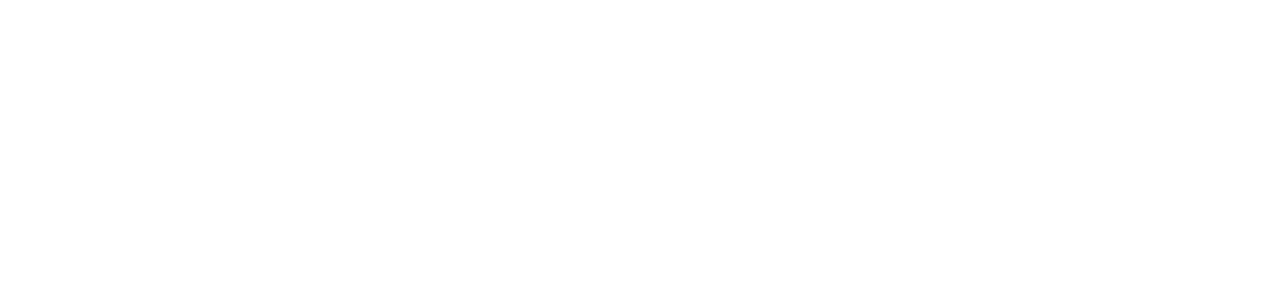
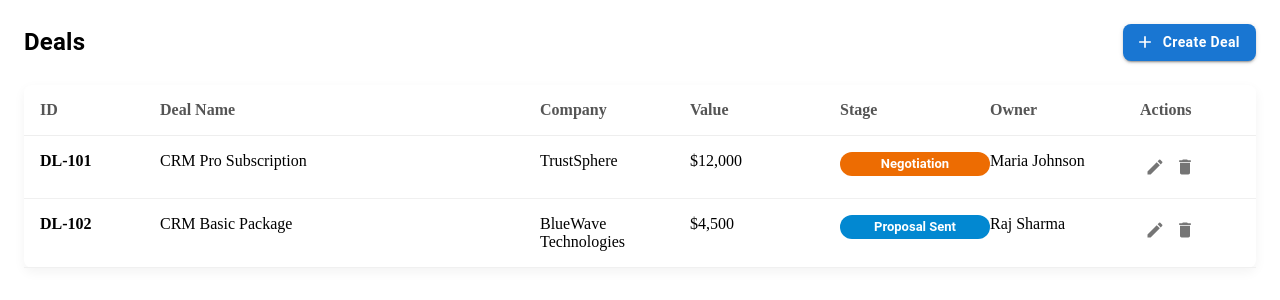
Before and after one commit to Sajida-NA/CRM-frontend, a React (Vite) app: page /dealslist in a window 1280 px wide. Before the commit this address had no page. Shown: the top 300 px of the page. Built offline with nearby package versions, Linux system fonts and the light colour scheme.

Commit message:
Added Create Deal Modal

```diff
--- a/src/App.jsx
+++ b/src/App.jsx
@@ -7,7 +7,7 @@
 import CompanyDetails from "./Pages/Companies/CompanyDetails/CompanyDetails";
 import CreateTicket from "./Pages/Tickets/components/CreateTicket";
 import ForgotPassword from "./Pages/Auth/ForgotPassword/ForgotPassword";
-
+import DealsList from "./Pages/Deals/DealsList";
 
 function App() {
   return (
@@ -21,6 +21,7 @@
         <Route path="/company/:id" element={<CompanyDetails />} />
         <Route path="/leadslist" element={<Leadslist/>}/>
         <Route path="/forgotpassword" element={<ForgotPassword/>}/>
+        <Route path="/dealslist" element={<DealsList/>}/>
 
         {/* <Route path="/register" element={<Register/>}/> */}
       </Routes>
--- /dev/null
+++ b/src/Components/common/ModalWrapper.jsx
@@ -0,0 +1,72 @@
+import {
+  Dialog,
+  DialogTitle,
+  DialogContent,
+  IconButton,
+  Box
+} from "@mui/material";
+import CloseIcon from "@mui/icons-material/Close";
+
+export default function ModalWrapper({
+  open,
+  onClose,
+  title,
+  children,
+  maxWidth = "sm"
+}) {
+  return (
+    <Dialog
+      open={open}
+      onClose={onClose}
+      fullWidth
+      maxWidth={maxWidth}
+      PaperProps={{
+        sx: {
+          borderRadius: 3,
+          boxShadow: "0px 8px 24px rgba(0,0,0,0.15)",
+          p: 1,
+          animation: "fadeIn 0.25s ease-in-out",
+        },
+      }}
+    >
+      {/* Header */}
+      <Box
+        sx={{
+          display: "flex",
+          alignItems: "center",
+          justifyContent: "space-between",
+          px: 2,
+          pt: 1,
+          pb: 0.5,
+        }}
+      >
+        <DialogTitle
+          sx={{
+            p: 0,
+            fontSize: "1.25rem",
+            fontWeight: 600,
+          }}
+        >
+          {title}
+        </DialogTitle>
+
+        <IconButton onClick={onClose} size="small">
+          <CloseIcon />
+        </IconButton>
+      </Box>
+
+      {/* Body */}
+      <DialogContent
+        dividers
+        sx={{
+          px: 2,
+          py: 2,
+          backgroundColor: "#fafafa",
+          borderRadius: 2,
+        }}
+      >
+        {children}
+      </DialogContent>
+    </Dialog>
+  );
+}
--- /dev/null
+++ b/src/Pages/Deals/DealsList.jsx
@@ -0,0 +1,142 @@
+import {
+  Box,
+  Typography,
+  Button,
+  Chip,
+  IconButton,
+} from "@mui/material";
+import AddIcon from "@mui/icons-material/Add";
+import EditIcon from "@mui/icons-material/Edit";
+import DeleteIcon from "@mui/icons-material/Delete";
+import { useNavigate } from "react-router-dom";
+import { useState } from "react";
+import CreateDealModal from "./components/CreateDealModal";
+
+export default function DealsList() {
+  const navigate = useNavigate();
+  const [openCreate, setOpenCreate] = useState(false);
+
+  const deals = [
+    {
+      id: "DL-101",
+      name: "CRM Pro Subscription",
+      company: "TrustSphere",
+      value: "$12,000",
+      stage: "Negotiation",
+      owner: "Maria Johnson",
+      created: "Apr 8, 2025",
+    },
+    {
+      id: "DL-102",
+      name: "CRM Basic Package",
+      company: "BlueWave Technologies",
+      value: "$4,500",
+      stage: "Proposal Sent",
+      owner: "Raj Sharma",
+      created: "Apr 8, 2025",
+    },
+  ];
+
+  const stageColor = {
+    "Negotiation": "warning",
+    "Proposal Sent": "info",
+    "Closed Won": "success",
+    "Closed Lost": "error",
+  };
+
+  return (
+    <Box sx={{ p: 2 }}>
+      {/* Header */}
+      <Box sx={{ display: "flex", justifyContent: "space-between", mb: 3 }}>
+        <Typography sx={{ fontSize: 24, fontWeight: 700 }}>
+          Deals
+        </Typography>
+
+        <Button
+          variant="contained"
+          startIcon={<AddIcon />}
+          sx={{ borderRadius: 2, textTransform: "none", fontWeight: 600 }}
+          onClick={() => setOpenCreate(true)}
+        >
+          Create Deal
+        </Button>
+      </Box>
+
+      {/* Table */}
+      <Box
+        sx={{
+          background: "#fff",
+          borderRadius: 2,
+          boxShadow: "0px 4px 12px rgba(0,0,0,0.05)",
+        }}
+      >
+        {/* Table Header */}
+        <Box
+          sx={{
+            display: "grid",
+            gridTemplateColumns:
+              "120px 1fr 150px 150px 150px 150px 100px",
+            p: 2,
+            fontWeight: 600,
+            color: "#555",
+            borderBottom: "1px solid #eee",
+          }}
+        >
+          <Box>ID</Box>
+          <Box>Deal Name</Box>
+          <Box>Company</Box>
+          <Box>Value</Box>
+          <Box>Stage</Box>
+          <Box>Owner</Box>
+          <Box>Actions</Box>
+        </Box>
+
+        {/* Table Rows */}
+        {deals.map((d) => (
+          <Box
+            key={d.id}
+            sx={{
+              display: "grid",
+              gridTemplateColumns:
+                "120px 1fr 150px 150px 150px 150px 100px",
+              p: 2,
+              borderBottom: "1px solid #f0f0f0",
+              cursor: "pointer",
+              ":hover": { background: "#fafafa" },
+            }}
+            onClick={() => navigate(`/deals/${d.id}`)}
+          >
+            <Box sx={{ fontWeight: 600 }}>{d.id}</Box>
+            <Box>{d.name}</Box>
+            <Box>{d.company}</Box>
+            <Box>{d.value}</Box>
+
+            <Chip
+              label={d.stage}
+              color={stageColor[d.stage] || "default"}
+              size="small"
+              sx={{ fontWeight: 600 }}
+            />
+
+            <Box>{d.owner}</Box>
+
+            <Box onClick={(e) => e.stopPropagation()}>
+              <IconButton size="small">
+                <EditIcon fontSize="small" />
+              </IconButton>
+              <IconButton size="small">
+                <DeleteIcon fontSize="small" />
+              </IconButton>
+            </Box>
+          </Box>
+        ))}
+      </Box>
+
+      {/* Create Deal Modal */}
+      <CreateDealModal
+        open={openCreate}
+        onClose={() => setOpenCreate(false)}
+      />
+    </Box>
+  );
+}
--- /dev/null
+++ b/src/Pages/Deals/components/CreateDealModal.jsx
@@ -0,0 +1,141 @@
+import { Box, Button, TextField, MenuItem } from "@mui/material";
+import { useState } from "react";
+import ModalWrapper from "../../../Components/common/ModalWrapper"
+
+export default function CreateDealModal({ open, onClose, onSave }) {
+  const [form, setForm] = useState({
+    name: "",
+    company: "",
+    value: "",
+    stage: "",
+    owner: "",
+    closeDate: "",
+    pipeline: "",
+    probability: "",
+  });
+
+  const handleChange = (e) =>
+    setForm({ ...form, [e.target.name]: e.target.value });
+
+  const handleSave = () => {
+    if (onSave) onSave(form);
+    onClose();
+  };
+
+  return (
+    <ModalWrapper
+      open={open}
+      onClose={onClose}
+      title="Create Deal"
+      maxWidth="sm"
+    >
+      <Box sx={{ mt: 1, display: "grid", gap: 2 }}>
+        <TextField
+          label="Deal Name"
+          name="name"
+          value={form.name}
+          onChange={handleChange}
+          fullWidth
+          size="small"
+        />
+
+        <TextField
+          label="Company"
+          name="company"
+          value={form.company}
+          onChange={handleChange}
+          fullWidth
+          size="small"
+        />
+
+        <TextField
+          label="Deal Value"
+          name="value"
+          value={form.value}
+          onChange={handleChange}
+          fullWidth
+          size="small"
+          placeholder="$10,000"
+        />
+
+        <TextField
+          select
+          label="Stage"
+          name="stage"
+          value={form.stage}
+          onChange={handleChange}
+          fullWidth
+          size="small"
+        >
+          <MenuItem value="Qualification">Qualification</MenuItem>
+          <MenuItem value="Proposal Sent">Proposal Sent</MenuItem>
+          <MenuItem value="Negotiation">Negotiation</MenuItem>
+          <MenuItem value="Closed Won">Closed Won</MenuItem>
+          <MenuItem value="Closed Lost">Closed Lost</MenuItem>
+        </TextField>
+
+        <TextField
+          label="Owner"
+          name="owner"
+          value={form.owner}
+          onChange={handleChange}
+          fullWidth
+          size="small"
+          placeholder="Assign owner"
+        />
+
+        <TextField
+          label="Close Date"
+          name="closeDate"
+          type="date"
+          value={form.closeDate}
+          onChange={handleChange}
+          fullWidth
+          size="small"
+          InputLabelProps={{ shrink: true }}
+        />
+
+        <TextField
+          select
+          label="Pipeline"
+          name="pipeline"
+          value={form.pipeline}
+          onChange={handleChange}
+          fullWidth
+          size="small"
+        >
+          <MenuItem value="Sales Pipeline">Sales Pipeline</MenuItem>
+          <MenuItem value="Enterprise Pipeline">Enterprise Pipeline</MenuItem>
+        </TextField>
+
+        <TextField
+          label="Probability (%)"
+          name="probability"
+          value={form.probability}
+          onChange={handleChange}
+          fullWidth
+          size="small"
+          placeholder="e.g. 60"
+        />
+
+        {/* Buttons */}
+        <Box sx={{ display: "flex", justifyContent: "flex-end", mt: 2 }}>
+          <Button
+            onClick={onClose}
+            sx={{ textTransform: "none", mr: 2 }}
+          >
+            Cancel
+          </Button>
+
+          <Button
+            variant="contained"
+            sx={{ textTransform: "none" }}
+            onClick={handleSave}
+          >
+            Create Deal
+          </Button>
+        </Box>
+      </Box>
+    </ModalWrapper>
+  );
+}
```
